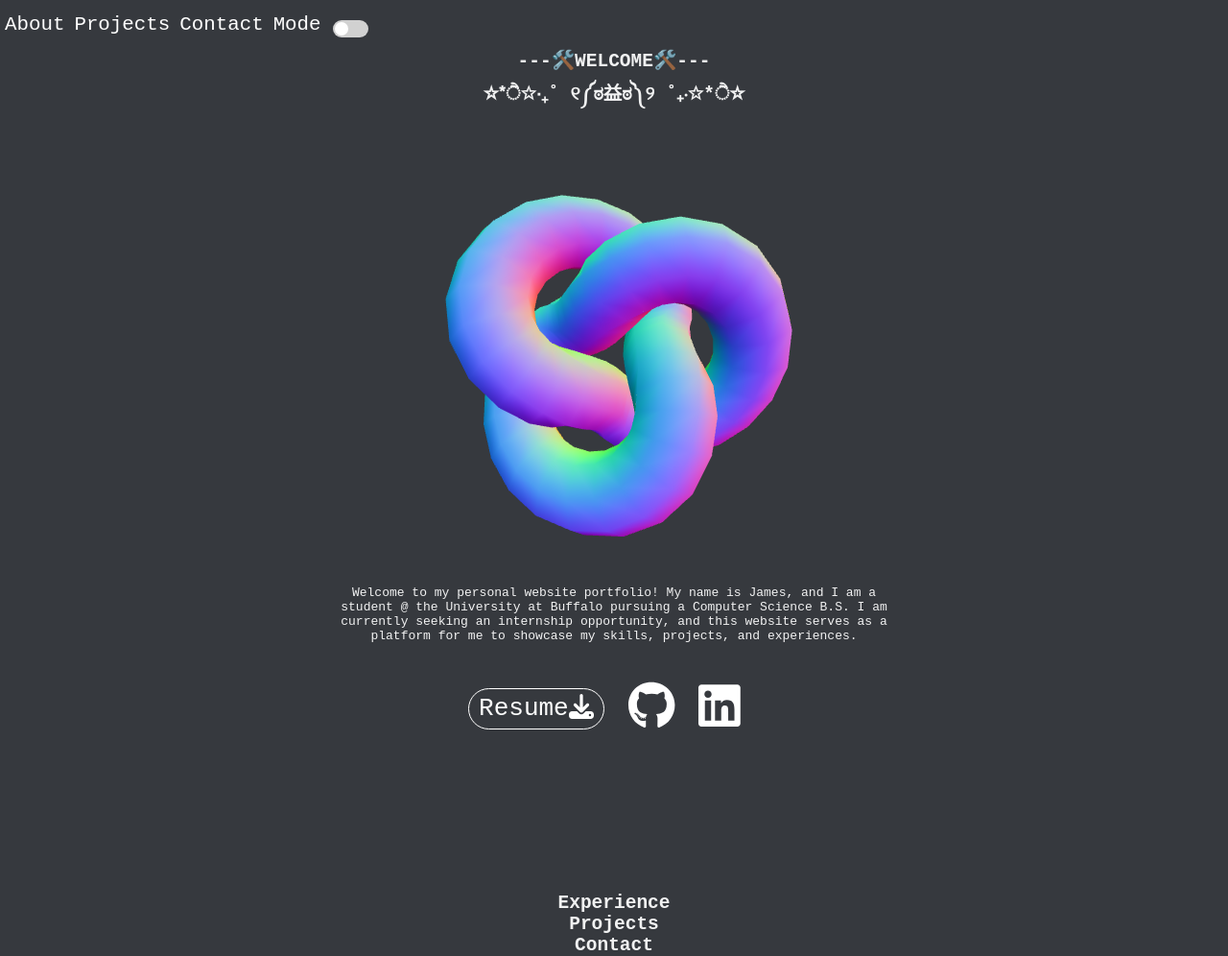
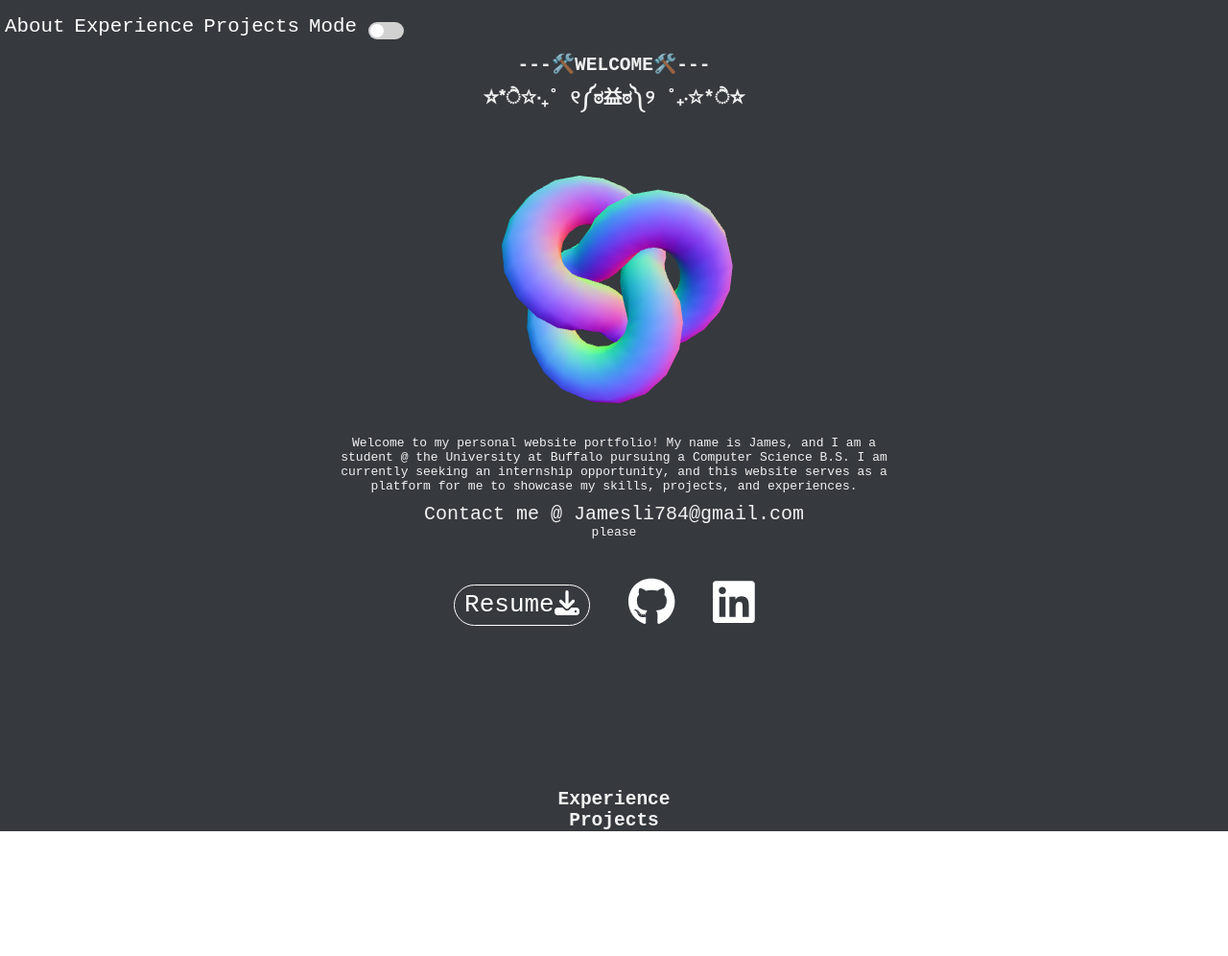
Before and after one commit to skxvtchy/jamesli.dev, a React (Vite) app in the folder portfolio/: page / in a window 1280 px wide. Shown: the whole page at 96% size. After the commit the page ends 866 px from the top, so only its background shows below. Built offline with nearby package versions, Linux system fonts and the light colour scheme.

Commit message:
fix stuff

```diff
--- a/portfolio/src/components/Main.css
+++ b/portfolio/src/components/Main.css
@@ -35,6 +35,7 @@
   font-size: 50px;
   margin-top: 20px;
   margin-right: 15px;
+  margin-left: 15px;
 }
 .dark {
   background-color: #eeeeee;
@@ -72,8 +73,7 @@
 
 #About,
 #Experience,
-#Projects,
-#Contact {
+#Projects {
   /* height: 100vh; */
   /* border: 1px solid black; */
   align-content: center;
--- a/portfolio/src/components/Main.jsx
+++ b/portfolio/src/components/Main.jsx
@@ -41,7 +41,7 @@ export default function Main({ darkMode }) {
             </mesh>
           </Canvas>
         </div> */}
-        <Canvas style={{ width: "100vw", height: "60vh" }}>
+        <Canvas style={{ width: "100vw", height: "40vh" }}>
           <mesh className="knot" scale={[1.5, 1.5, 1.5]}>
             <torusKnotGeometry />
             <meshNormalMaterial />
@@ -54,6 +54,10 @@ export default function Main({ darkMode }) {
           serves as a platform for me to showcase my skills, projects, and
           experiences.
         </p>
+        <p style={{ marginTop: "10px", fontSize: "20px" }}>
+          Contact me @ Jamesli784@gmail.com
+        </p>
+        <p>please</p>
         <div className="download">
           <button type="button" className="butt">
             <a href="/path/to/your/resume.pdf" download>
@@ -86,9 +90,6 @@ export default function Main({ darkMode }) {
           />
         </div>
       </section> */}
-      <section id="Contact">
-        <h1 id="Contact">Contact</h1>
-      </section>
     </div>
   );
 }
--- a/portfolio/src/components/Navbar.jsx
+++ b/portfolio/src/components/Navbar.jsx
@@ -29,9 +29,9 @@ export default function Navbar({ darkMode, toggleMode }) {
           <a className="Aboutlink" href="#About">
             About
           </a>
+          <a href="#Experience">Experience</a>
           <a href="#Projects">Projects</a>
           {/* <a href="#Resume">Resume</a> */}
-          <a href="#Contact">Contact</a>
         </div>
         <div className="mode">
           <a className="navlink">Mode</a>
```
Also changed, not shown: 4 other files (tests, documents, lock files or other folders).
